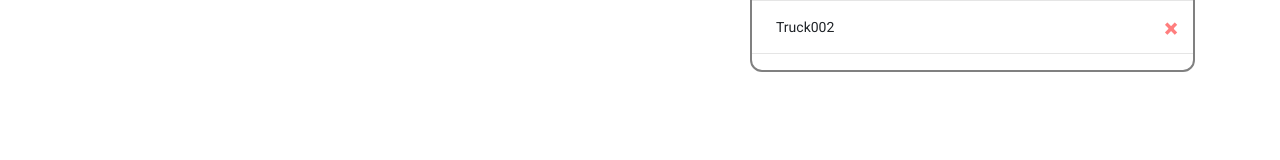
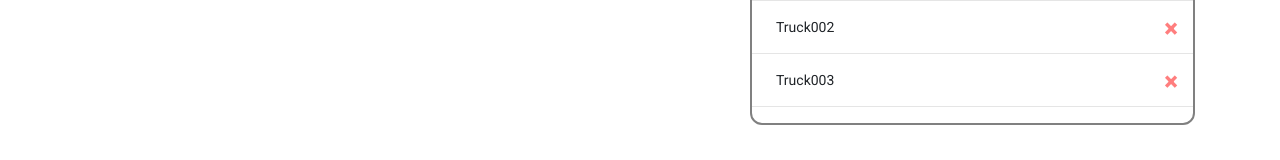
Before and after one commit to vitalii-kopiievskiy/TrackTest, an Angular app: page / in a window 1280 px wide. Shown: the part 150-310 px from the top of the page. Built offline with nearby package versions, Linux system fonts and the light colour scheme; what @agm/core would draw is missing.

Commit message:
refactoring

```diff
--- a/src/app/app.component.ts
+++ b/src/app/app.component.ts
@@ -1,4 +1,4 @@
-import { Component, OnInit } from "@angular/core";
+import { Component } from "@angular/core";
 
 @Component({
   selector: "app-root",
--- a/src/app/app.module.ts
+++ b/src/app/app.module.ts
@@ -5,15 +5,16 @@ import { AgmCoreModule } from "@agm/core";
 import { MatDialogModule } from "@angular/material/dialog";
 import { MatFormFieldModule } from "@angular/material/form-field";
 import { MatInputModule } from "@angular/material/input";
+import { NoopAnimationsModule } from "@angular/platform-browser/animations";
+
+import { SearchPipe } from "./pipes/search.pipe";
 
 import { AppComponent } from "./app.component";
 import { TracksComponent } from "./tracks/tracks.component";
 import { TracksFormsComponent } from "./tracks-forms/tracks-forms.component";
 import { MapComponent } from "./map/map.component";
-import { NoopAnimationsModule } from "@angular/platform-browser/animations";
 import { DialogTrackAddComponent } from "./dialog-track-add/dialog-track-add.component";
 import { DialogTrackRemoveComponent } from "./dialog-track-remove/dialog-track-remove.component";
-import { SearchPipe } from "./pipes/search.pipe";
 
 @NgModule({
   declarations: [
--- a/src/app/dialog-track-add/dialog-track-add.component.html
+++ b/src/app/dialog-track-add/dialog-track-add.component.html
@@ -1,7 +1,7 @@
 <div class="container">
   <div class="dialog">
     <h5 class="title">Add new asset</h5>
-    <form [formGroup]="form" (ngSubmit)="addTrack()">
+    <form [formGroup]="form">
       <div class="row">
         <div class="field col-12 d-flex justify-content-between pt-3">
           <label for="name">Name</label>
--- a/src/app/dialog-track-add/dialog-track-add.component.ts
+++ b/src/app/dialog-track-add/dialog-track-add.component.ts
@@ -1,11 +1,6 @@
-import { Component, OnInit, Inject } from "@angular/core";
+import { Component, OnInit } from "@angular/core";
 import { trackService } from "../services/track.service";
 import { FormGroup, FormControl, Validators } from "@angular/forms";
-
-export interface DialogData {
-  animal: string;
-  name: string;
-}
 
 @Component({
   selector: "app-dialog-track-add",
@@ -19,13 +14,9 @@ export class DialogTrackAddComponent implements OnInit {
 
   ngOnInit() {
     this.form = new FormGroup({
-      name: new FormControl("Truck001", Validators.required),
+      name: new FormControl("", Validators.required),
       latitude: new FormControl("", Validators.required),
       longitude: new FormControl("", Validators.required),
     });
   }
-
-  addTrack() {
-    console.log();
-  }
 }
--- a/src/app/services/track.service.ts
+++ b/src/app/services/track.service.ts
@@ -1,9 +1,4 @@
 import { Injectable } from "@angular/core";
-import {
-  MatDialog,
-  MatDialogRef,
-  MAT_DIALOG_DATA,
-} from "@angular/material/dialog";
 
 export interface Track {
   name: any;
@@ -15,30 +10,37 @@ export interface Track {
   providedIn: "root",
 })
 export class trackService {
-  lat: number = -30.8779431;
-  lng: number = -45.8046873;
-  zoom: number = 5;
+  lat: number = 40.7143528;
+  lng: number = -74.0059731;
+  zoom: number = 6;
 
   newName: string;
   newLat: any;
   newLong: any;
+
   removedTrackName: string;
-  search = "";
+
+  searchValue = "";
 
   tracks: Track[] = [
     {
       name: "Truck001",
-      lat: -23.8779431,
-      long: -49.8046873,
+      lat: 51.49848455,
+      long: -0.11260986,
     },
     {
       name: "Truck002",
-      lat: 51.50190411,
-      long: -74.0059731,
+      lat: 48.83579746,
+      long: 2.35931396,
+    },
+    {
+      name: "Truck003",
+      lat: 52.50284766,
+      long: 13.39782715,
     },
   ];
 
-  constructor(public dialog: MatDialog) {}
+  constructor() {}
 
   addTrack() {
     if (this.newName.trim() && this.newLat.trim() && this.newLong.trim()) {
@@ -57,10 +59,10 @@ export class trackService {
     this.lat = track.lat;
     this.lng = track.long;
   }
+
   getRemovedTrackName(trackName) {
     this.removedTrackName = trackName;
   }
-
   removeTrack() {
     this.tracks = this.tracks.filter((c) => c.name !== this.removedTrackName);
   }
--- a/src/app/tracks-forms/tracks-forms.component.html
+++ b/src/app/tracks-forms/tracks-forms.component.html
@@ -2,7 +2,7 @@
   <input
     type="text"
     placeholder="Search asset..."
-    [(ngModel)]="trackService.search"
+    [(ngModel)]="trackService.searchValue"
     class="form-control"
   />
   <button mat-raised-button (click)="openDialog()" class="btn btn-success ml-3">
--- a/src/app/tracks/tracks.component.html
+++ b/src/app/tracks/tracks.component.html
@@ -2,7 +2,9 @@
   <h4 class="title pl-2 pt-1 pb-1">Assets</h4>
   <ul class="mt-3 pl-0">
     <li
-      *ngFor="let track of trackService.tracks | search: trackService.search"
+      *ngFor="
+        let track of trackService.tracks | search: trackService.searchValue
+      "
       style="list-style: none; cursor: pointer;"
     >
       <span (click)="trackService.getCoords(track)" class="pl-4">
```
Also changed, not shown: src/app/dialog-track-remove/dialog-track-remove.component.ts (+2 -6 lines), src/app/tracks-forms/tracks-forms.component.ts (+2 -6 lines), src/app/tracks/tracks.component.ts (+2 -6 lines), 1 other file (tests, documents, lock files or other folders).
